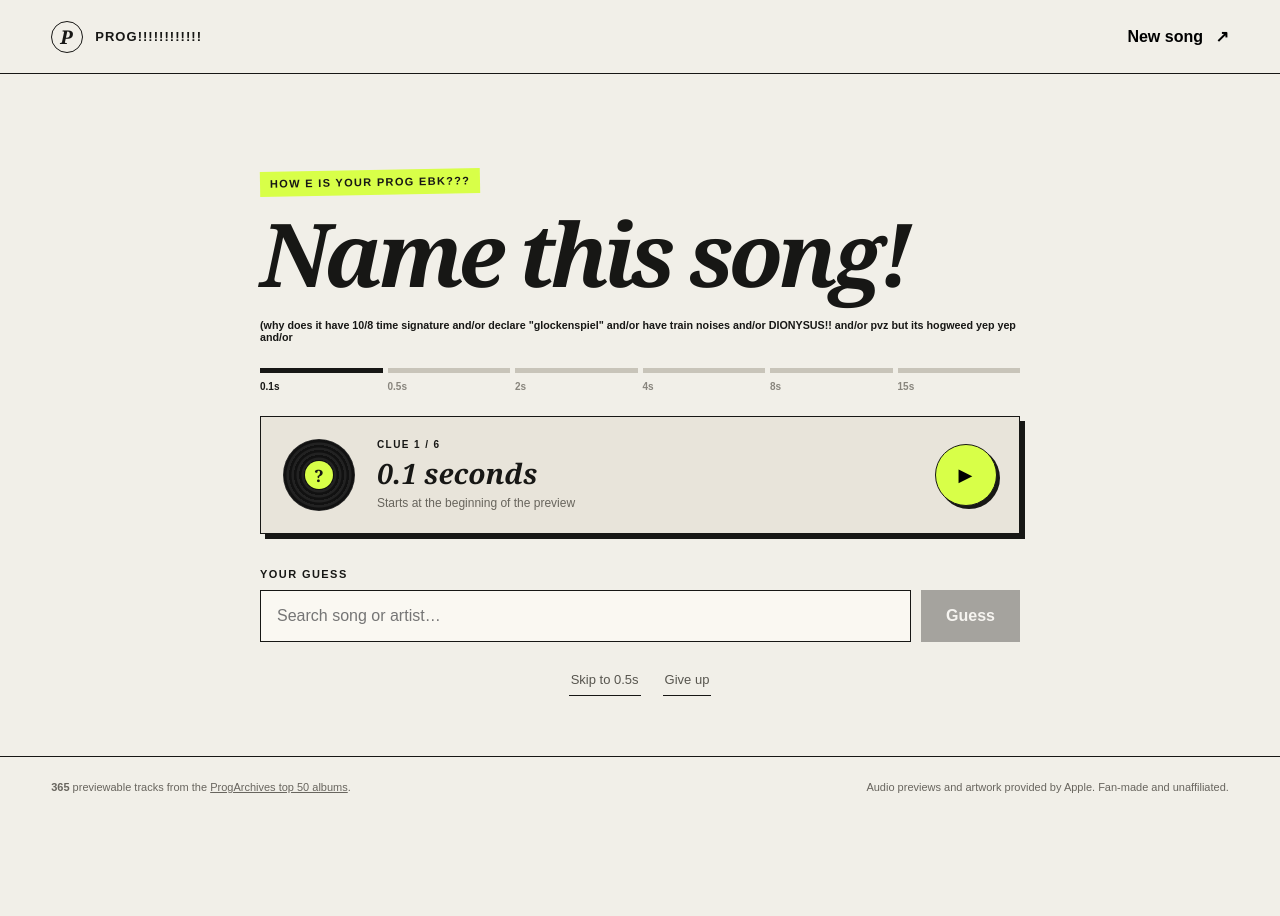
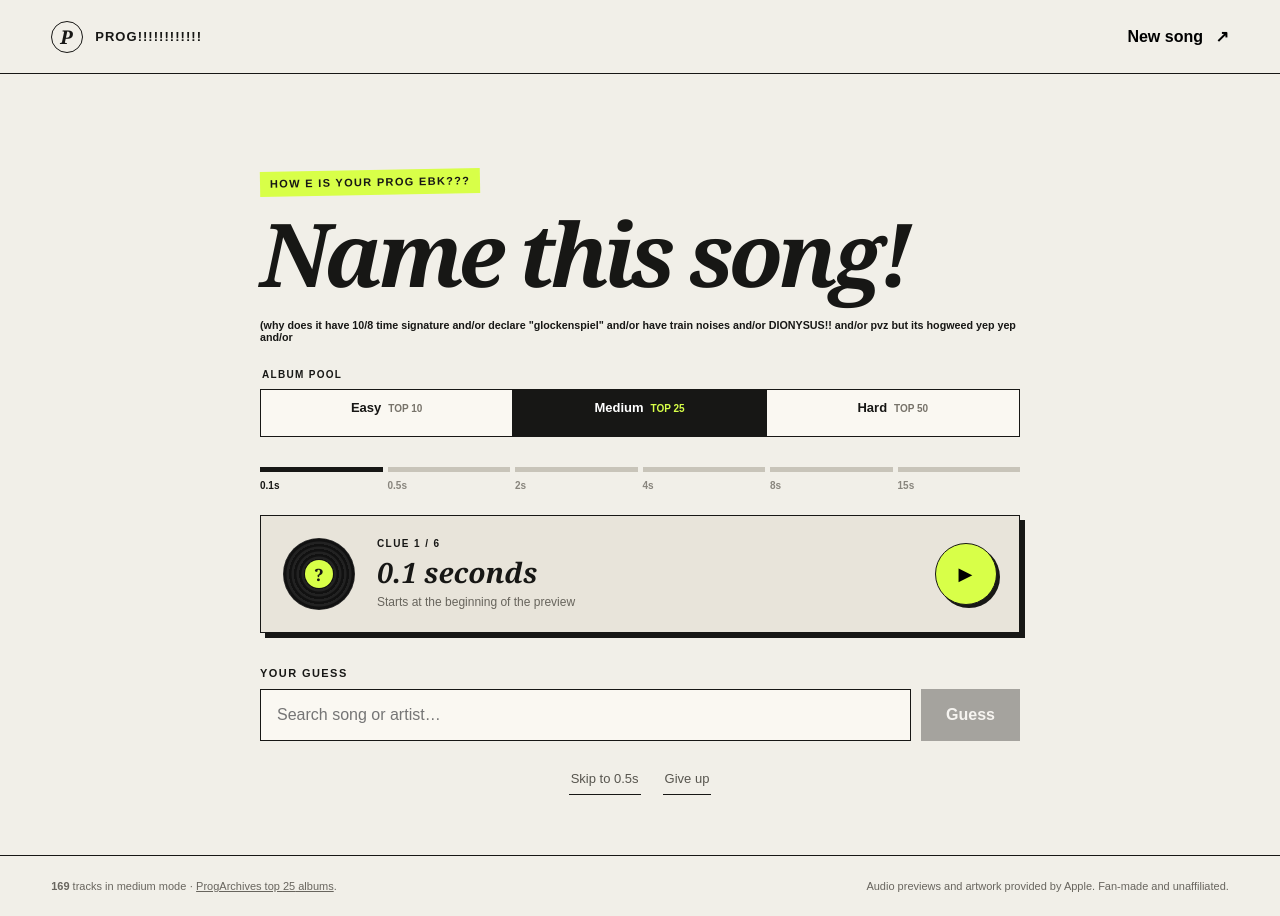
Before and after one commit to katie-sp/progless, a React (Vite) app: page / in a window 1280 px wide. Before the commit the page ends 817 px from the top, so only its background shows below. Built offline with nearby package versions, Linux system fonts and the light colour scheme.

Commit message:
Add easy medium and hard album pools

```diff
--- a/app/dropdown.css
+++ b/app/dropdown.css
@@ -30,3 +30,68 @@
   overflow: hidden;
   text-overflow: ellipsis;
 }
+
+.difficulty {
+  margin: 26px 0 30px;
+  padding: 0;
+  border: 0;
+}
+
+.difficulty legend {
+  margin-bottom: 9px;
+  font-size: 10px;
+  font-weight: 800;
+  letter-spacing: .13em;
+  text-transform: uppercase;
+}
+
+.mode-switch {
+  display: grid;
+  grid-template-columns: repeat(3, 1fr);
+}
+
+.mode-switch button {
+  display: flex;
+  align-items: baseline;
+  justify-content: center;
+  gap: 7px;
+  min-height: 48px;
+  padding: 10px 12px;
+  border: 1px solid var(--ink);
+  background: #faf8f2;
+  color: var(--ink);
+  cursor: pointer;
+  text-transform: capitalize;
+}
+
+.mode-switch button + button {
+  border-left: 0;
+}
+
+.mode-switch button.active {
+  background: var(--ink);
+  color: #fff;
+}
+
+.mode-switch button b {
+  font-size: 13px;
+}
+
+.mode-switch button span {
+  color: #77736a;
+  font-size: 10px;
+  font-weight: 700;
+  text-transform: uppercase;
+}
+
+.mode-switch button.active span {
+  color: var(--acid);
+}
+
+@media (max-width: 480px) {
+  .mode-switch button {
+    flex-direction: column;
+    align-items: center;
+    gap: 2px;
+  }
+}
--- a/app/page.tsx
+++ b/app/page.tsx
@@ -2,14 +2,21 @@
 
 import { FormEvent, useEffect, useMemo, useRef, useState } from "react";
 
-type Song = { id:number; title:string; artist:string; album:string; preview:string; artwork:string; progarchives:string };
+type Song = { id:number; title:string; artist:string; album:string; rank:number; preview:string; artwork:string; progarchives:string };
+type Mode = "easy" | "medium" | "hard";
 const STAGES = [0.1, 0.5, 2, 4, 8, 15];
+const MODE_LIMITS:Record<Mode,number> = { easy:10, medium:25, hard:50 };
+const MODES:Mode[] = ["easy", "medium", "hard"];
 const normalize = (value:string) => value.toLocaleLowerCase().replace(/[^a-z0-9]+/g, " ").trim();
 const label = (song:Song) => `${song.title} — ${song.artist}`;
 
 export default function Home() {
   const [catalog, setCatalog] = useState<Song[]>([]);
   const [answer, setAnswer] = useState<Song | null>(null);
+  const [mode, setMode] = useState<Mode>(() => {
+    const saved = localStorage.getItem("prog-snippet-mode");
+    return saved === "easy" || saved === "hard" ? saved : "medium";
+  });
   const [stage, setStage] = useState(0);
   const [query, setQuery] = useState("");
   const [suggestionsOpen, setSuggestionsOpen] = useState(false);
@@ -21,12 +28,13 @@ export default function Home() {
   const timerRef = useRef<ReturnType<typeof setTimeout> | null>(null);
   const suggestionsRef = useRef<HTMLDivElement>(null);
 
-  const newRound = (songs = catalog) => {
-    if (!songs.length) return;
+  const newRound = (songs = catalog, difficulty = mode) => {
+    const eligible = songs.filter((song) => song.rank <= MODE_LIMITS[difficulty]);
+    if (!eligible.length) return;
     if (timerRef.current) clearTimeout(timerRef.current);
     audioRef.current?.pause();
     const previous = Number(localStorage.getItem("prog-snippet-last"));
-    const pool = songs.length > 1 ? songs.filter((song) => song.id !== previous) : songs;
+    const pool = eligible.length > 1 ? eligible.filter((song) => song.id !== previous) : eligible;
     const next = pool[Math.floor(Math.random() * pool.length)];
     localStorage.setItem("prog-snippet-last", String(next.id));
     setAnswer(next); setStage(0); setQuery(""); setSuggestionsOpen(false); setActiveSuggestion(-1); setHistory([]); setResult("playing"); setAudioState("idle");
@@ -40,17 +48,29 @@ export default function Home() {
   }, []);
   useEffect(() => () => { if (timerRef.current) clearTimeout(timerRef.current); }, []);
 
+  const eligibleCatalog = useMemo(
+    () => catalog.filter((song) => song.rank <= MODE_LIMITS[mode]),
+    [catalog, mode],
+  );
+
+  const changeMode = (nextMode:Mode) => {
+    if (nextMode === mode) return;
+    setMode(nextMode);
+    localStorage.setItem("prog-snippet-mode", nextMode);
+    newRound(catalog, nextMode);
+  };
+
   const suggestions = useMemo(() => {
     const needle = normalize(query);
     if (needle.length < 2) return [];
     const seen = new Set<string>();
-    return catalog.filter((song) => {
+    return eligibleCatalog.filter((song) => {
       const key = normalize(label(song));
       if (!key.includes(needle) || seen.has(key)) return false;
       seen.add(key);
       return true;
     });
-  }, [catalog, query]);
+  }, [eligibleCatalog, query]);
 
   useEffect(() => {
     if (activeSuggestion < 0) return;
@@ -101,7 +121,7 @@ export default function Home() {
   const submitGuess = (event:FormEvent) => {
     event.preventDefault();
     if (!answer || !query.trim() || result !== "playing") return;
-    const chosen = catalog.find((song) => normalize(label(song)) === normalize(query));
+    const chosen = eligibleCatalog.find((song) => normalize(label(song)) === normalize(query));
     if (chosen && normalize(label(chosen)) === normalize(label(answer))) { stopAudio(); setHistory((items) => [...items, `Correct: ${label(answer)}`]); setResult("won"); }
     else advance(query.trim());
   };
@@ -116,6 +136,12 @@ export default function Home() {
       <div className="eyebrow">how e is your prog ebk???</div>
       <h1>Name this song!</h1>
       <h6>(why does it have 10/8 time signature and/or declare "glockenspiel" and/or have train noises and/or DIONYSUS!! and/or pvz but its hogweed yep yep and/or</h6>
+      <fieldset className="difficulty">
+        <legend>Album pool</legend>
+        <div className="mode-switch">
+          {MODES.map((option) => <button type="button" key={option} className={mode === option ? "active" : ""} aria-pressed={mode === option} onClick={() => changeMode(option)}><b>{option}</b><span>Top {MODE_LIMITS[option]}</span></button>)}
+        </div>
+      </fieldset>
       <div className="progress" aria-label={`Clue ${stage + 1} of ${STAGES.length}`}>
         {STAGES.map((seconds,index) => <div className={`progress-step ${index < stage ? "used" : ""} ${index === stage ? "active" : ""}`} key={seconds}><span>{seconds}s</span></div>)}
       </div>
@@ -135,6 +161,6 @@ export default function Home() {
       <div className="actions">{result === "playing" ? <><button onClick={() => advance("Skipped")}>{stage < STAGES.length - 1 ? `Skip to ${STAGES[stage + 1]}s` : "Use final skip"}</button><button onClick={reveal}>Give up</button></> : <button className="again" onClick={() => newRound()}>Play another song</button>}</div>
       <audio ref={audioRef} src={answer?.preview} preload="auto" onEnded={() => setAudioState("idle")} />
     </section>
-    <footer><p><b>{catalog.length.toLocaleString()}</b> previewable tracks from the <a href="https://www.progarchives.com/top-prog-albums.asp?salbumtypes=1&smaxresults=50" target="_blank" rel="noreferrer">ProgArchives top 50 albums</a>.</p><p>Audio previews and artwork provided by Apple. Fan-made and unaffiliated.</p></footer>
+    <footer><p><b>{eligibleCatalog.length.toLocaleString()}</b> tracks in {mode} mode · <a href="https://www.progarchives.com/top-prog-albums.asp?salbumtypes=1&smaxresults=50" target="_blank" rel="noreferrer">ProgArchives top {MODE_LIMITS[mode]} albums</a>.</p><p>Audio previews and artwork provided by Apple. Fan-made and unaffiliated.</p></footer>
   </main>;
 }
```
Also changed, not shown: 1 other file (tests, documents, lock files or other folders).
